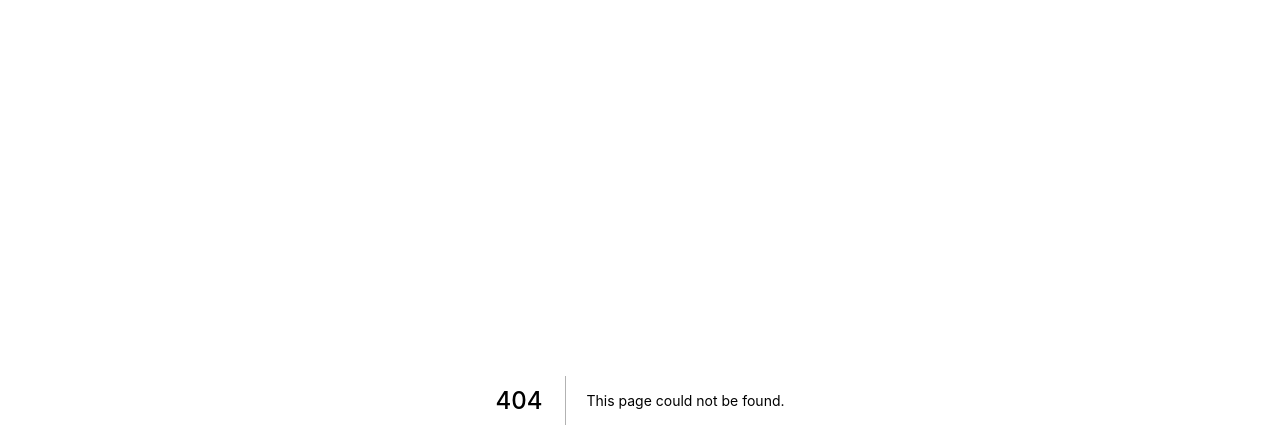
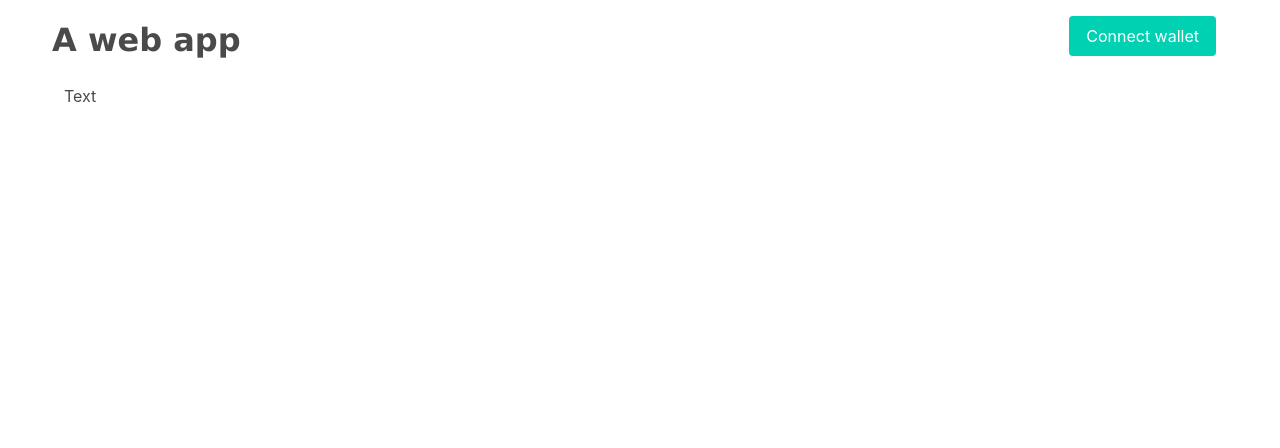
Before and after one commit to farinavito/Web3-Website, a Next.js app: page /application in a window 1280 px wide. Before the commit this address had no page. Shown: the top 448 px of the page. Built offline with nearby package versions, Linux system fonts and the light colour scheme.

Commit message:
added a new web page with some buttons

```diff
--- a/package.json
+++ b/package.json
@@ -9,6 +9,7 @@
     "lint": "next lint"
   },
   "dependencies": {
+    "bulma": "^0.9.3",
     "next": "12.1.0",
     "react": "17.0.2",
     "react-dom": "17.0.2"
--- /dev/null
+++ b/pages/application.js
@@ -0,0 +1,30 @@
+import 'bulma/css/bulma.css'
+import styles from '../styles/application.module.css'
+import Head from 'next/head'
+
+export default function App(){
+    return(
+        <div className={styles.main}>
+            <Head>
+            <title>Create Next App</title>
+            <meta name="description" content="A web3 app" />
+            </Head>
+            <nav className="navbar mt-4 mb-4">
+                <div className="container">
+                    <div className="navbar-brand">
+                        <h1>A web app</h1>
+                    </div>
+                    <div className="navbar-end">
+                        <button className="button is-primary">Connect wallet</button>
+                    </div>
+                </div>
+            </nav>
+            <section>
+                <div className="container">
+                    <p>Text</p>
+                </div>
+            </section>
+        </div>
+
+    )
+}
--- /dev/null
+++ b/styles/application.module.css
@@ -0,0 +1,5 @@
+.main h1{
+    font-family: Verdana, Geneva, Tahoma, sans-serif;
+    font-size: 2em;
+    font-weight: bold;
+}
```
Also changed, not shown: 1 other file (tests, documents, lock files or other folders).
